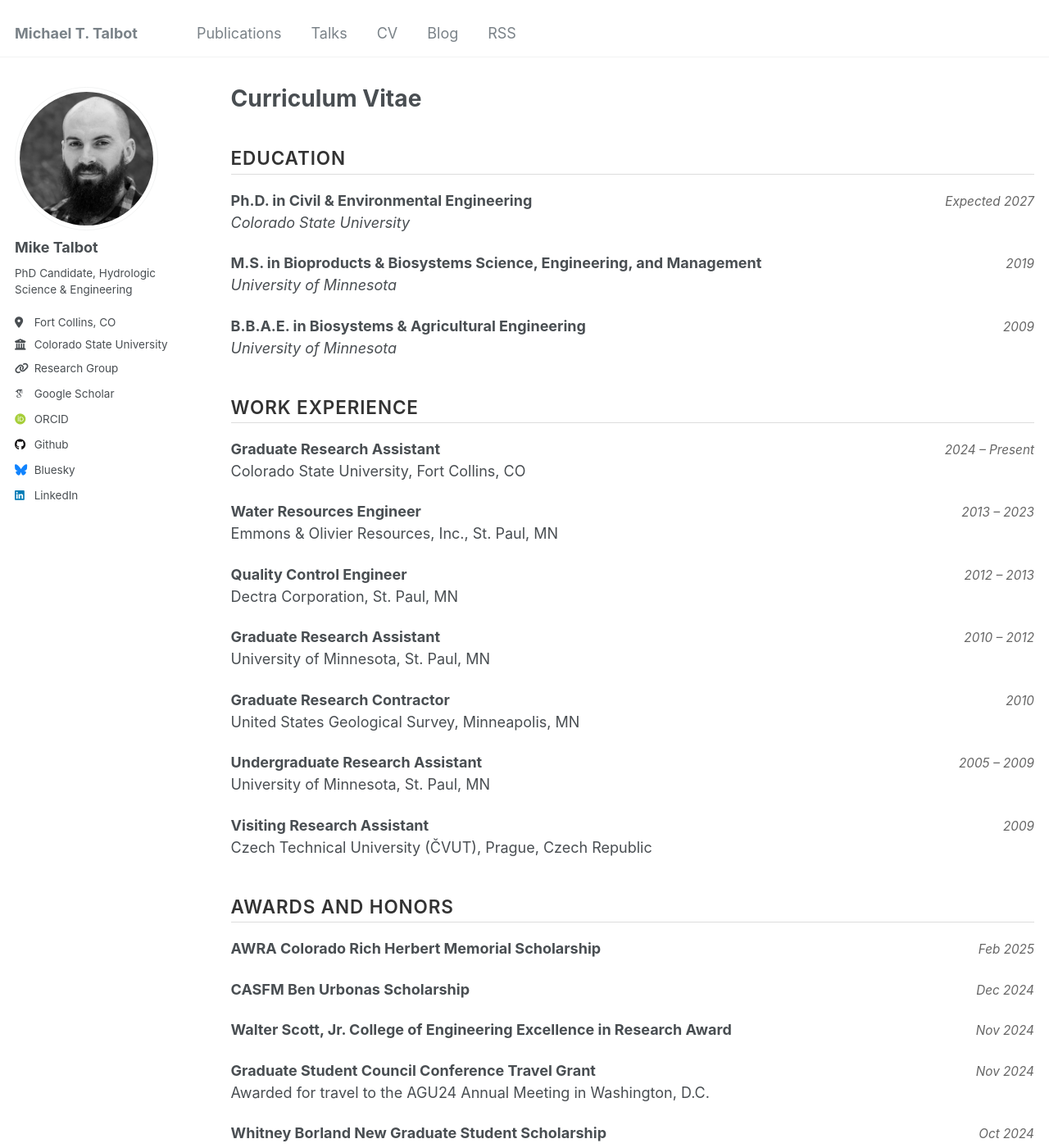
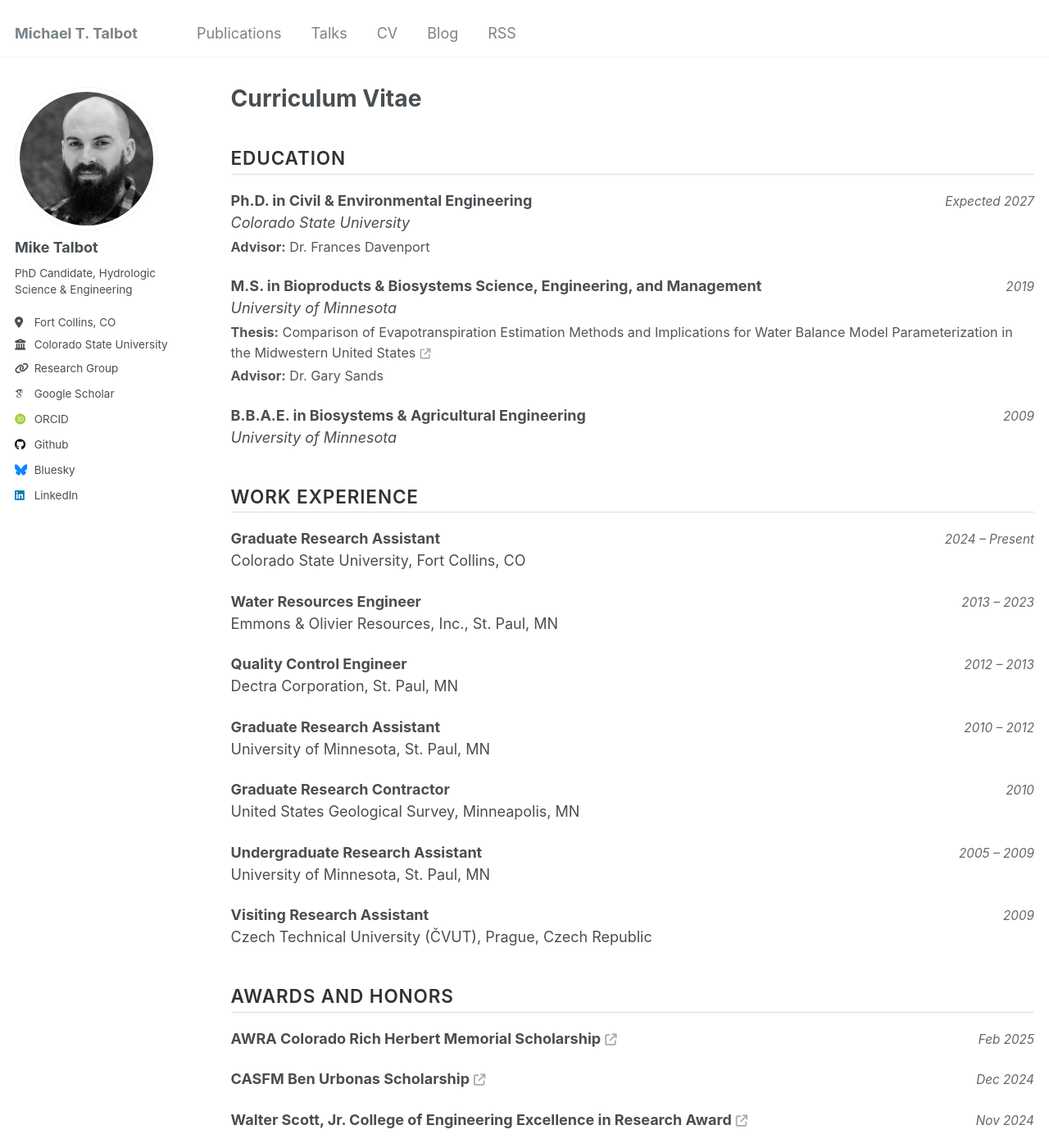
Before and after one commit to realmiketalbot/realmiketalbot.github.io, a Jekyll site: the page built from _pages/cv.md, in a window 1280 px wide and 1400 px high. Shown: the whole window at 82% size. Built offline with Jekyll 4.4.1, drawn with Linux system fonts in a browser that asks for light colours; some web fonts are replaced; comment, search, counter and statistics services are not loaded.

Commit message:
CV and style updates

```diff
--- a/_pages/cv.md
+++ b/_pages/cv.md
@@ -16,7 +16,8 @@ redirect_from:
     <strong>Ph.D. in Civil & Environmental Engineering</strong>
     <span class="cv-dates">Expected 2027</span>
   </div>
-  <em>Colorado State University</em>
+  <em>Colorado State University</em><br>
+  <span class="cv-sub-detail"><strong>Advisor:</strong> Dr. Frances Davenport</span>
 </div>
 
 <div class="cv-entry">
@@ -24,7 +25,11 @@ redirect_from:
     <strong>M.S. in Bioproducts & Biosystems Science, Engineering, and Management</strong>
     <span class="cv-dates">2019</span>
   </div>
-  <em>University of Minnesota</em>
+  <em>University of Minnesota</em><br>
+  <span class="cv-sub-detail"><strong>Thesis:</strong> Comparison of Evapotranspiration Estimation Methods and Implications for Water Balance Model Parameterization in the Midwestern United States
+  <a href="https://conservancy.umn.edu/items/48e62166-9c34-4898-9678-f3cfa3f8580a" target="_blank" class="cv-link-icon"><i class="fa-solid fa-arrow-up-right-from-square"></i></a>
+  </span>
+  <span class="cv-sub-detail"><strong>Advisor:</strong> Dr. Gary Sands</span>
 </div>
 
 <div class="cv-entry">
@@ -32,7 +37,7 @@ redirect_from:
     <strong>B.B.A.E. in Biosystems & Agricultural Engineering</strong>
     <span class="cv-dates">2009</span>
   </div>
-  <em>University of Minnesota</em>
+  <em>University of Minnesota</em><br>
 </div>
 
 <h2 class="cv-section-header">Work Experience</h2>
--- a/_sass/_archive.scss
+++ b/_sass/_archive.scss
@@ -320,15 +320,9 @@
 
 .cv-link-icon {
   font-size: 0.8em;
-  margin-left: 0.3em;
+  margin-left: 0.05em;
   color: #aaa;
   text-decoration: none;
-  opacity: 0;
-  transition: opacity 0.2s ease;
-}
-
-.cv-row:hover .cv-link-icon {
-  opacity: 1;
 }
 
 .cv-section-header {
@@ -342,3 +336,17 @@
   border-bottom: 1px solid #ddd;
   padding-bottom: 0.3rem;
 }
+
+.cv-dates {
+  font-size: 0.85rem;
+  font-style: italic;
+  color: #666;
+  white-space: nowrap;
+}
+
+.cv-sub-detail {
+  font-size: 0.9rem;
+  color: #555;
+  display: block;
+  margin-top: 0.25em;
+}
--- a/assets/css/main.scss
+++ b/assets/css/main.scss
@@ -86,13 +86,6 @@
     }
   }
 
-  .cv-dates {
-    font-size: 0.85rem;
-    font-style: italic;
-    color: #666;
-    white-space: nowrap;
-  }
-
   @media print {
     body {
       font-size: 10.5pt;
```
